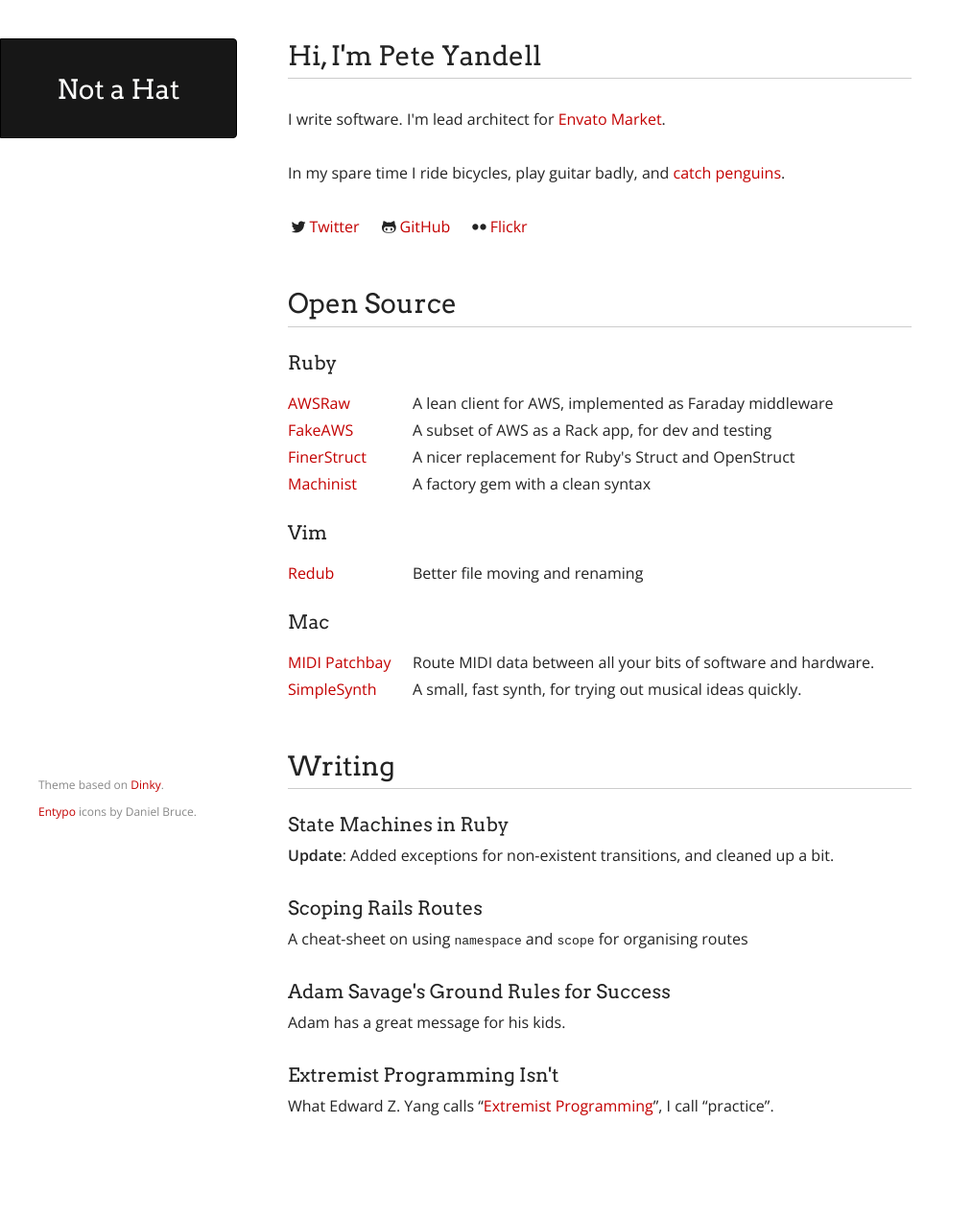
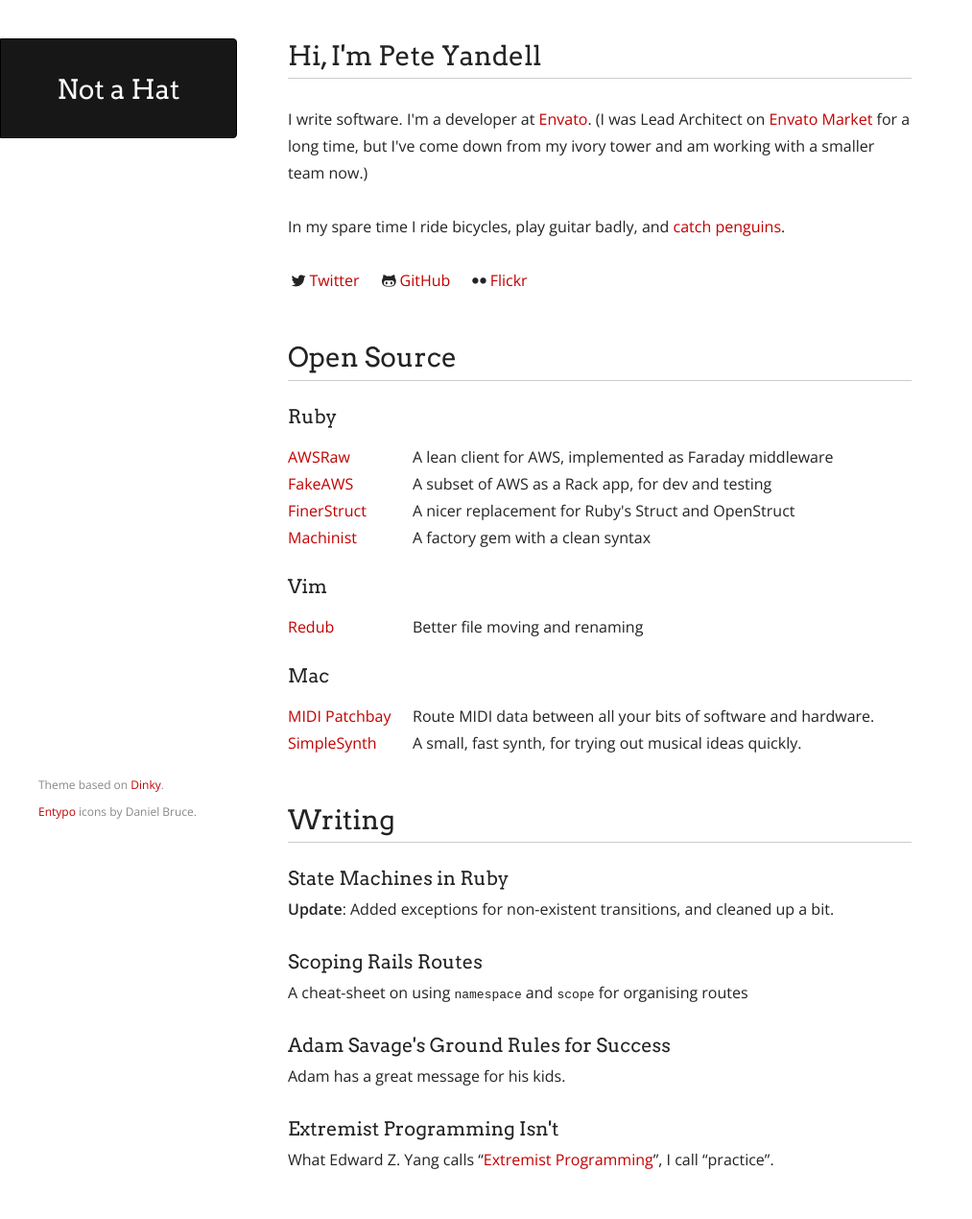
Before and after one commit to notahat/notahat.github.com, a Jekyll site: the page built from index.html, in a window 1280 px wide. Shown: the whole page at 96% size, without its empty margins (0-1013 px from the left). Built offline with Jekyll 4.4.1, drawn with Linux system fonts in a browser that asks for light colours; before the commit the page ends 1214 px from its top, so only the background shows below that.

Commit message:
Change info about my role at Envato.

```diff
--- a/index.html
+++ b/index.html
@@ -7,7 +7,11 @@
   <section>
     <h1>Hi, I'm Pete Yandell</h1>
 
-    <p>I write software. I'm lead architect for <a href="http://market.envato.com">Envato Market</a>.</p>
+    <p>
+      I write software.
+      I'm a developer at <a href="http://envato.com">Envato</a>.
+      (I was Lead Architect on <a href="http://market.envato.com">Envato Market</a> for a long time, but I've come down from my ivory tower and am working with a smaller team now.)
+    </p>
 
     <p>In my spare time I ride bicycles, play guitar badly, and
     <a href="http://stkildapenguins.com.au/">catch penguins</a>.</p>
```
